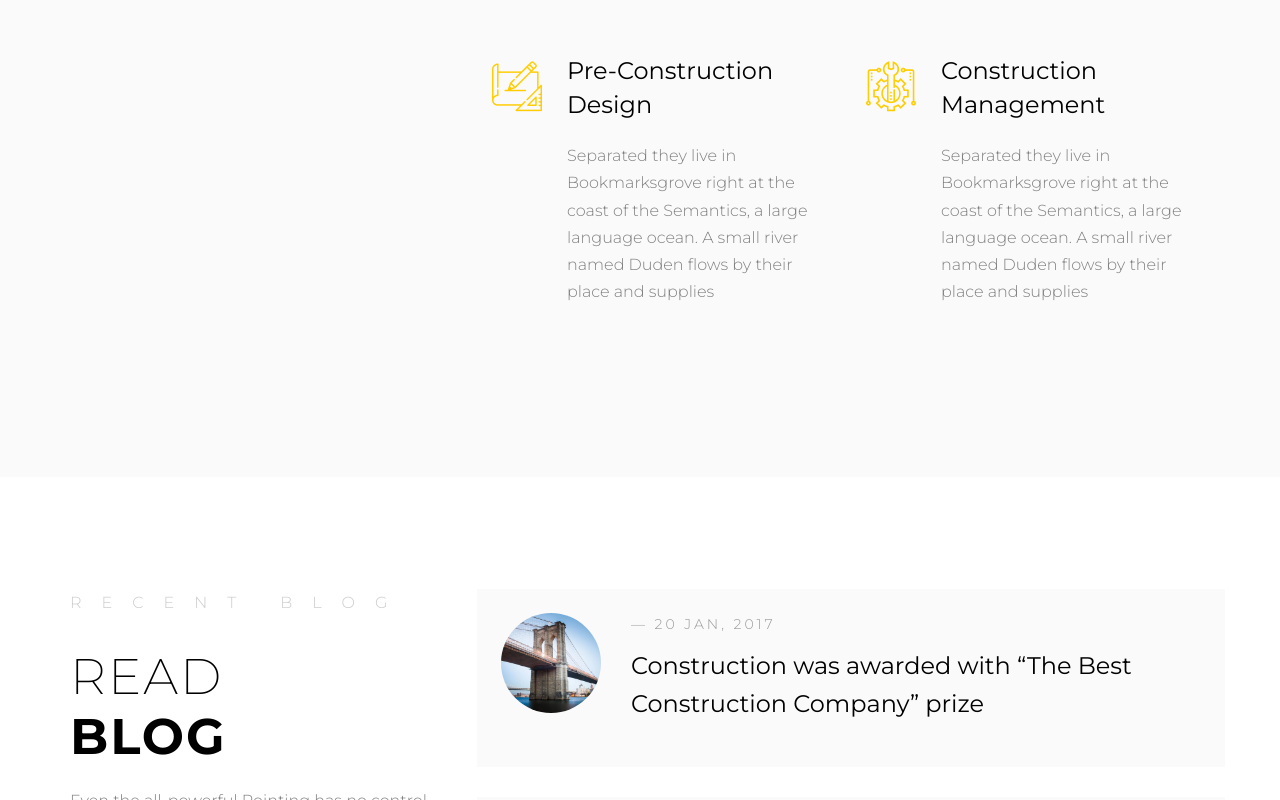
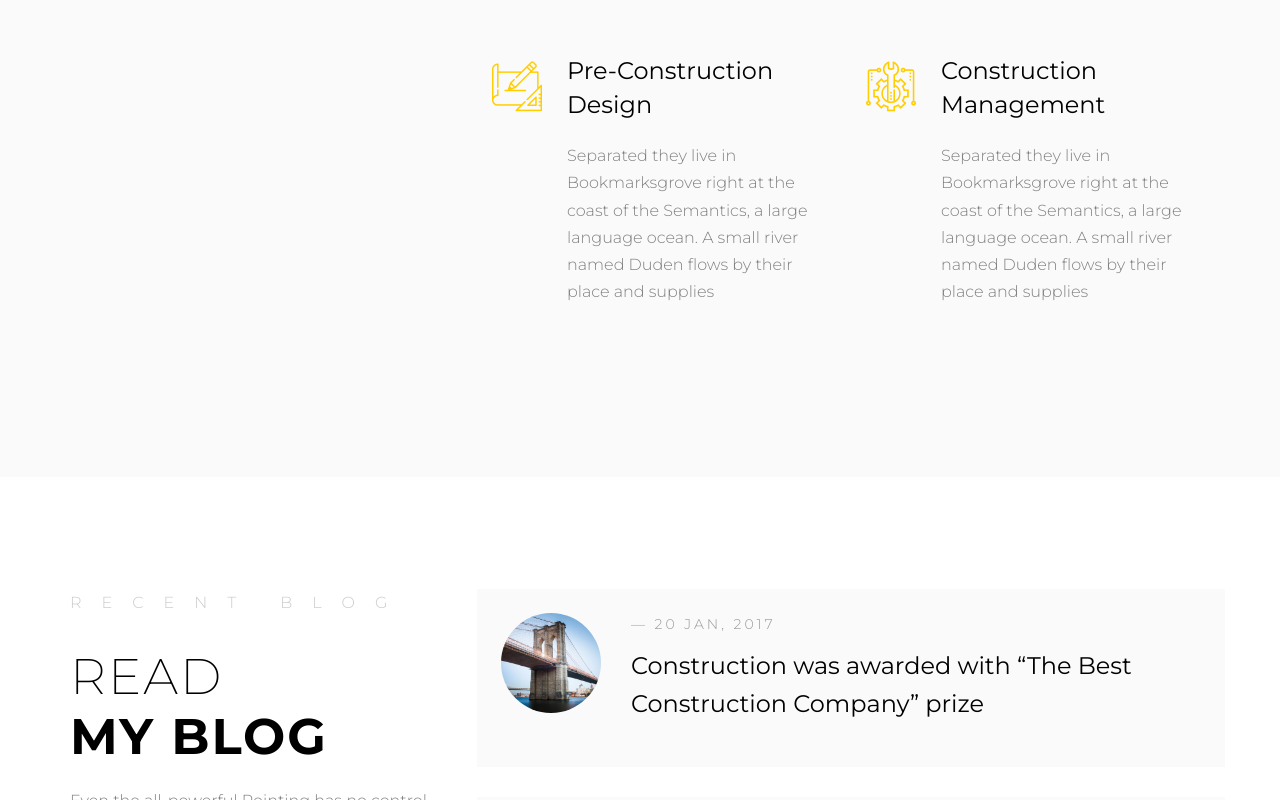
Before and after one commit to seaaaaany/vi_design, a plain HTML site: page index.html in a window 1280 px wide. Shown: the part 3021-3821 px from the top of the page. Drawn offline with Linux system fonts and the light colour scheme; files whose address does not match are found by name.

Commit message:
Update index.html

```diff
--- a/index.html
+++ b/index.html
@@ -334,7 +334,7 @@
 				<div class="row">
 					<div class="col-md-4 animate-box colorlib-heading animate-box">
 						<span class="sm">Recent Blog</span>
-						<h2><span class="thin">Read</span> <span class="thick">Blog</span></h2>
+						<h2><span class="thin">Read</span> <span class="thick">My Blog</span></h2>
 						<p>Even the all-powerful Pointing has no control about the blind texts it is an almost unorthographic life One day however a small line of blind text by the name</p>
 						<p><a href="blog.html">View All Blog Post <i class="icon-arrow-right3"></i></a></p>
 					</div>
```
